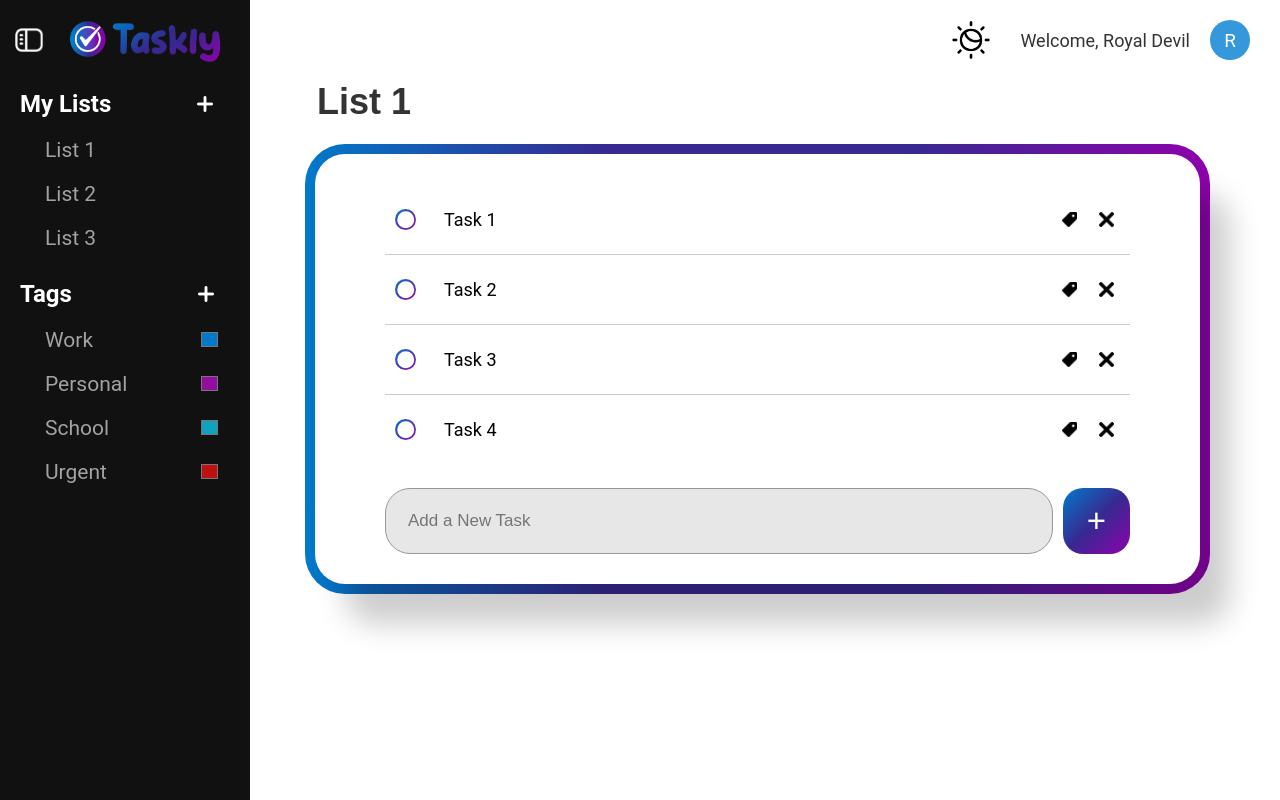
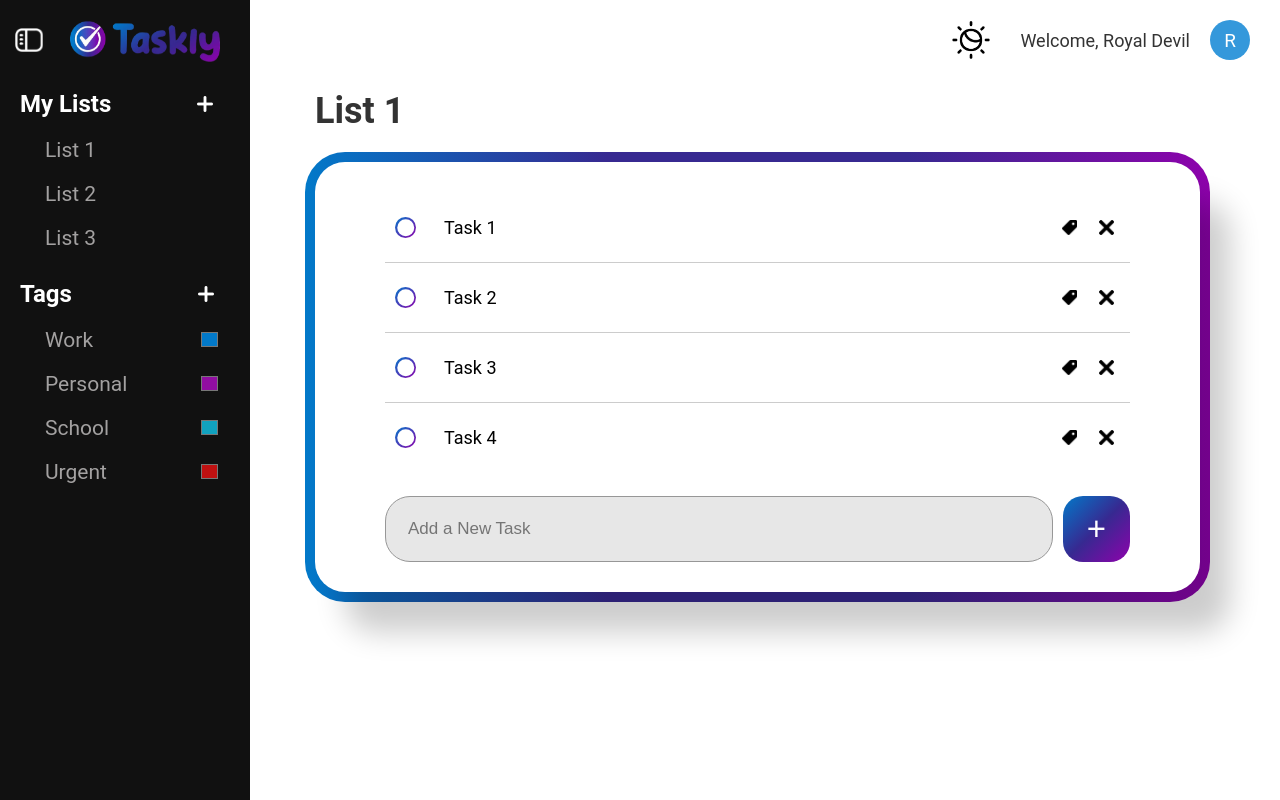
Before and after one commit to aparnaroy/Taskly, a plain HTML site: page main-page.html in a window 1280 px wide. Drawn offline with nearby package versions, Linux system fonts and the light colour scheme.

Commit message:
small css updates and changes list title to multiline

```diff
--- a/css/main-page.css
+++ b/css/main-page.css
@@ -264,7 +264,7 @@ body {
     font-size: 36px;
     font-weight: bold;
     color: #333;
-    margin-top: 20px;
+    margin-top: 30px;
     margin-bottom: 30px;
     text-align: center; /* Center the text */
     width: 63vw; /* Match the width of the box */
--- a/js/main.js
+++ b/js/main.js
@@ -1,3 +1,5 @@
+// TODO: Add updateTask() function to save task updates
+
 // Document ready function
 $(function () {
     // Update tag color as soon as it is changed in the color picker
@@ -159,7 +161,7 @@ function addNewList() {
 }
 
 function updateNavbarListTitle() {
-    const newTitle = document.getElementById('list-title').value;
+    const newTitle = document.getElementById('list-title').textContent;
     const navbarTitle = document.querySelector('#lists a'); // Update the correct selector based on your HTML structure
 
     navbarTitle.textContent = newTitle; // Update the navbar title
--- a/main-page.html
+++ b/main-page.html
@@ -70,9 +70,10 @@
 
 
         <div class="main-content">
-            <input type="text" id="list-title" value="List 1" onchange="updateNavbarListTitle()" class="list-title" />
+            <div id="list-title" contenteditable="true" onblur="updateNavbarListTitle()" class="list-title">List 1</div>
             <div class="box">
                 <ul id="taskList">
+                    <!----------- TODO: Change updateTask() functions onchange to onblur ----------->
                     <li>
                         <div class="circle" onclick="taskCompleted(event)"></div>
                         <div class="task-input task-text" contenteditable="true" onchange="updateTask(event)">Task 1</div>
```
